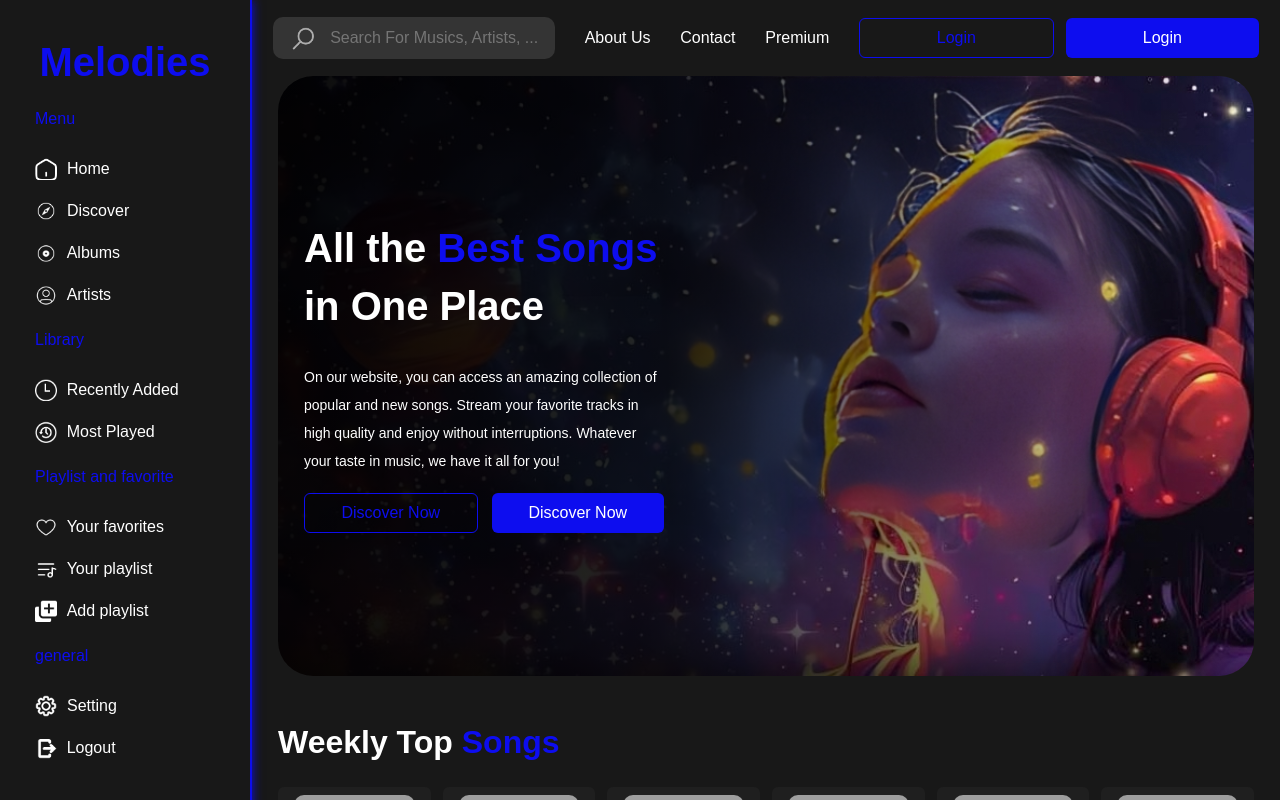
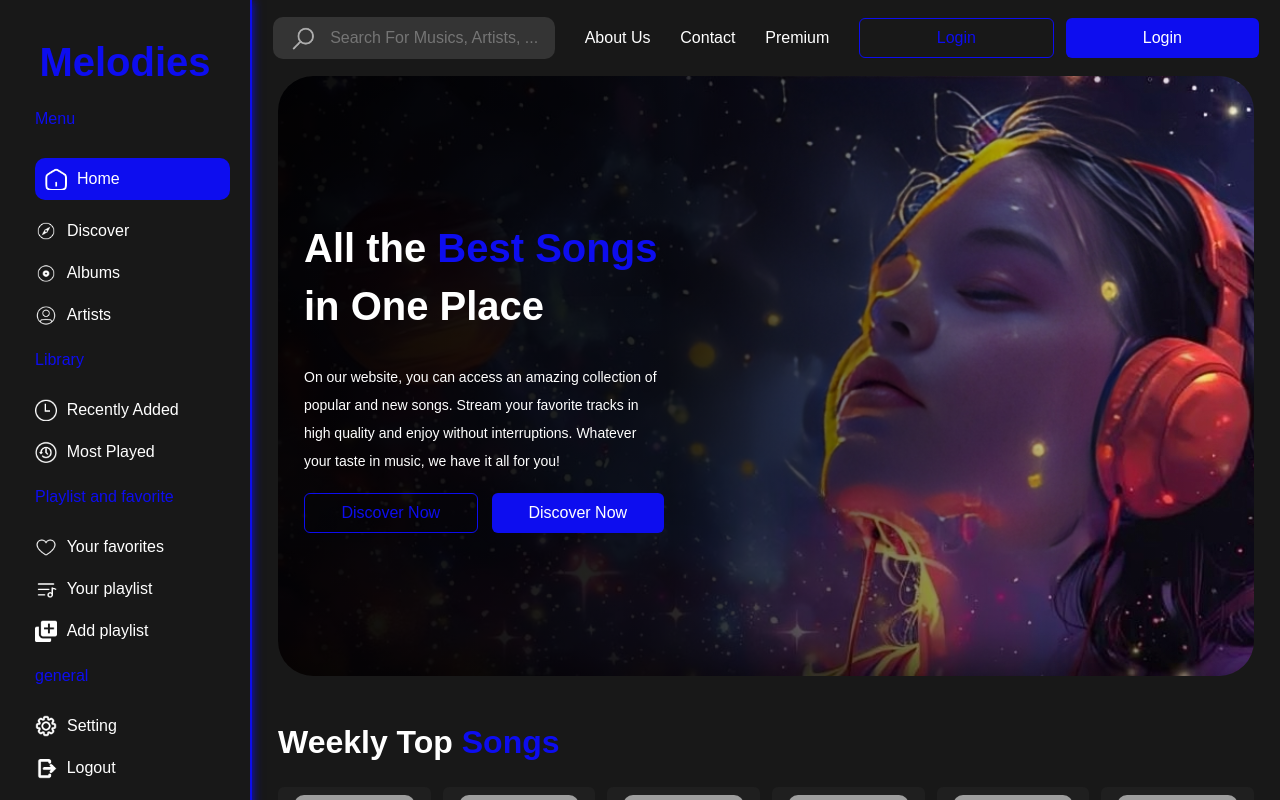
Before and after one commit to Dhruv-1511/music_web, a React (Create React App) app: page / in a window 1280 px wide. Shown: the top 800 px of the page. Built offline with nearby package versions, Linux system fonts and the light colour scheme; grey boxes are pictures that could not be loaded.

Commit message:
Adding Discover

```diff
--- a/src/App.js
+++ b/src/App.js
@@ -4,6 +4,7 @@ import Footer from './components/footer/Footer';
 import Navbar from './components/navbar/Navbar';
 import Sidebar from './components/sidebar/Sidebar';
 import Home from './components/home/Home';
+import Discover from './components/discover/Discover';
 
 function App() {
   return (
@@ -14,6 +15,7 @@ function App() {
           <Routes>
             <Route path="/" element={<Navbar />} >
               <Route path="/" element={<Home />} />
+              <Route path="/discover" element={<Discover />} />
             </Route>
           </Routes>
           <Footer />
--- /dev/null
+++ b/src/components/discover/Discover.css
@@ -0,0 +1,7 @@
+.Geners-list{
+    margin-top: 26px;
+    display: flex;
+    justify-content: space-between;
+    overflow-x: hidden;
+    color: white;
+}
--- /dev/null
+++ b/src/components/discover/Discover.js
@@ -0,0 +1,29 @@
+import React from 'react'
+import './Discover.css'
+import { musicData } from '../../db'
+import GenreCard from '../genreCard/GenreCard'
+
+const Discover = () => {
+    return (
+        <main className='dd'>
+            <div className='Home-container'>
+            <p className='list-section-header'>Music<span> Genres</span></p>
+            </div>
+
+            <div className='Geners-list'>
+            { musicData.map(list => (
+              <>
+                <GenreCard
+                  imgUrl={list.artwork}
+                  alt={list.title}
+                  songTitle={list.title}
+                />
+              </>
+            ))
+            }
+          </div>
+        </main>
+    )
+}
+
+export default Discover
--- /dev/null
+++ b/src/components/genreCard/GenreCard.js
@@ -0,0 +1,14 @@
+import React from 'react'
+
+const GenreCard = ({ imgUrl, alt, songTitle }) => {
+    return (
+        <>
+            <div className='generes-song-image-box'>
+                <img src={imgUrl} alt={alt} />
+            </div>
+            <p className='genres-title'>{songTitle}</p>
+        </>
+    )
+}
+
+export default GenreCard
--- a/src/components/sidebar/Sidebar.css
+++ b/src/components/sidebar/Sidebar.css
@@ -21,6 +21,7 @@
     margin-left: 35px;
     align-self: start;
     flex-direction: column;
+    width: 70%;
 }
 .menu_name{
     margin-top: 25px;
@@ -39,3 +40,13 @@
 .menu_icon p{
     color: white;
 }
+.active{
+    background-color: var(--bluecolor);
+    text-decoration: none;
+    padding: 10px;
+    border-radius: 10px;
+    width: 100%;
+}
+.notActive{
+    text-decoration: none;
+}
--- a/src/components/sidebar/Sidebar.js
+++ b/src/components/sidebar/Sidebar.js
@@ -1,5 +1,6 @@
 import React from 'react'
 import './Sidebar.css'
+import { NavLink } from 'react-router-dom'
 
 const Sidebar = () => {
   return (
@@ -7,22 +8,43 @@ const Sidebar = () => {
       <p className='logo'>Melodies</p>
       <div className='menu'>
         <p className='menu_name'>Menu</p>
+        <NavLink to="/"
+          className={({ isActive }) =>
+            isActive ? "active" : "notActive"
+          }>
           <div className='menu_icon'>
             <img src='home.png' alt='' />
             <p>Home</p>
           </div>
+        </NavLink>
+        <NavLink to="/discover"
+          className={({ isActive }) =>
+            isActive ? "active" : "notActive"
+          }
+        >
           <div className='menu_icon'>
             <img src='discover.png' alt='' />
             <p>Discover</p>
           </div>
+        </NavLink>
+        <NavLink to="/album"
+          className={({ isActive }) =>
+            isActive ? "active" : "notActive"
+          }>
           <div className='menu_icon'>
             <img src='albums.png' alt='' />
             <p>Albums</p>
           </div>
+        </NavLink>
+        <NavLink to="/artists"
+          className={({ isActive }) =>
+            isActive ? "active" : "notActive"
+          }>
           <div className='menu_icon'>
             <img src='artists.png' alt='' />
             <p>Artists</p>
           </div>
+        </NavLink>
       </div>
       <div className='menu'>
         <p className='menu_name'>Library</p>
```
Also changed, not shown: src/components/genreCard/geners-card.css (added, +13 -0 lines), src/db.js (line endings or trailing spaces). Lines whose indentation alone changed are shown as unchanged.
